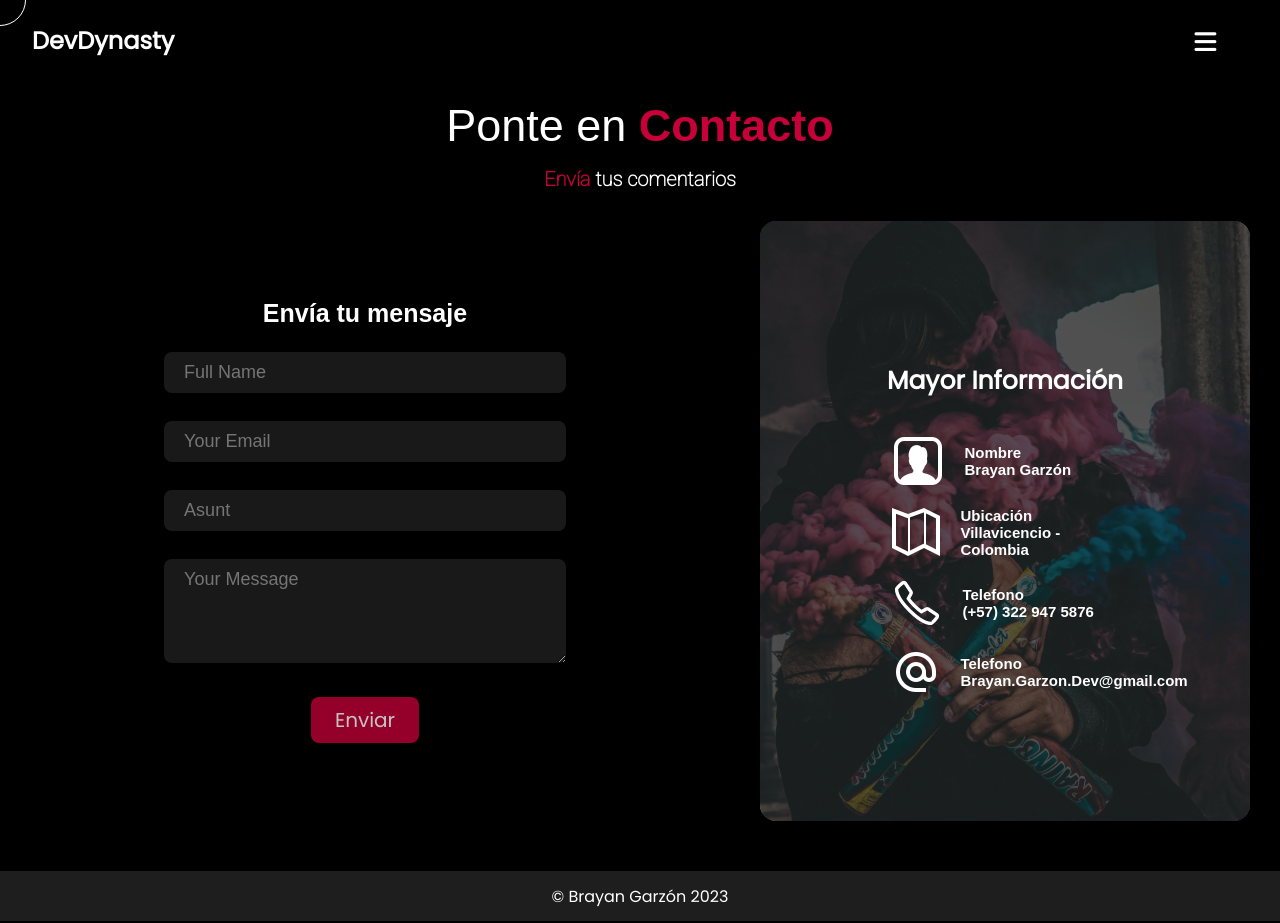
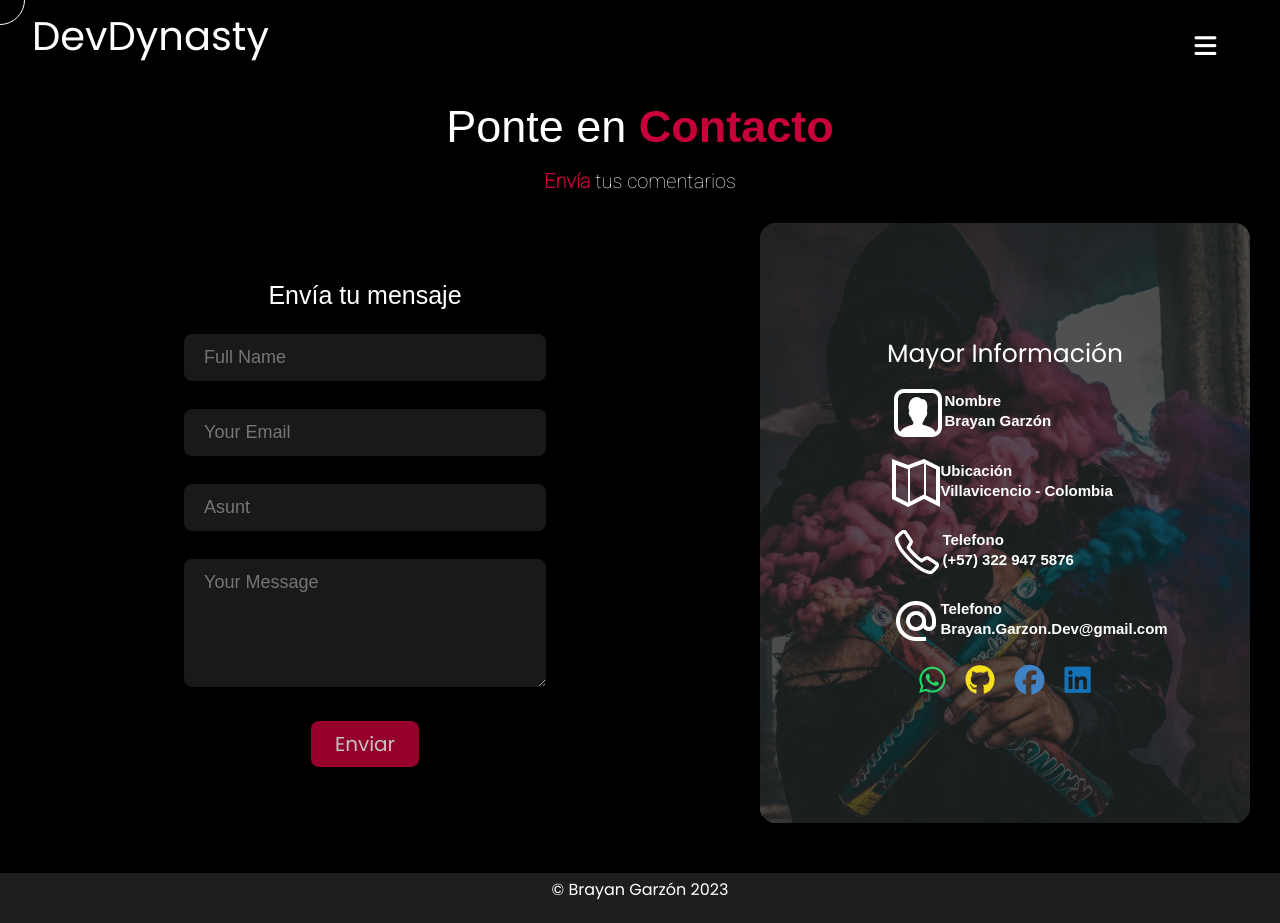
Before and after one commit to BrayanGarzon/personalWebSite, a Vue app: page /Contact in a window 1280 px wide. Built offline with nearby package versions, Linux system fonts and the light colour scheme.

Commit message:
configuracion de alertas para el formulario de contacto

```diff
--- a/index.html
+++ b/index.html
@@ -14,6 +14,8 @@
     <link class="rounded-icon" rel="icon" href="/src/assets/img/B_Icon.png" >
 
     <script src="https://kit.fontawesome.com/08a884dddc.js" crossorigin="anonymous"></script>
+
+    <link href="https://cdn.jsdelivr.net/npm/bootstrap@5.3.2/dist/css/bootstrap.min.css" rel="stylesheet" integrity="sha384-T3c6CoIi6uLrA9TneNEoa7RxnatzjcDSCmG1MXxSR1GAsXEV/Dwwykc2MPK8M2HN" crossorigin="anonymous">
     <title>PersonalWebsite</title>
   </head>
   <body>
--- a/src/components/Contact.vue
+++ b/src/components/Contact.vue
@@ -1,6 +1,37 @@
 <script>
+export default {
+  data() {
+    return {
+      mostrarAlerta: false,
+      mostrarSegundaAlerta: false,
+    };
+  },
+  methods: {
+    enviarFormulario() {
+      // Muestra la primera alerta
+      this.mostrarAlerta = true;
 
+      // Oculta la primera alerta después de 2 segundos
+      setTimeout(() => {
+        this.mostrarAlerta = false;
+
+
+        // Muestra la segunda alerta después de que se oculte la primera
+        this.mostrarSegundaAlerta = true;
+
+        // Oculta la segunda alerta después de 2 segundos
+        setTimeout(() => {
+          this.mostrarSegundaAlerta = false;
+        }, 2000); // Oculta la segunda alerta después de 2 segundos
+      }, 2000); // Oculta la primera alerta después de 2 segundos
+    },
+  },
+};
 </script>
+
+
+
+
 
 
 
@@ -15,13 +46,22 @@
 
             <div class="form">
                 <h3 class="h3Form">Envía tu mensaje</h3>
-                <form action="#" >
-                    <input id="name" type="text" placeholder="Full Name">
-                    <input id="email" type="email" placeholder="Your Email">
-                    <input id="asunto" type="text" placeholder="Asunt">
+                <form action="#" method="POST">
+                    <input id="name" type="text" placeholder="Full Name" name="name">
+                    <input id="email" type="email" placeholder="Your Email" name="email">
+                    <input id="asunto" type="text" placeholder="Asunt" name="asunto">
                     <textarea id="texto" rows="4" cols="50" placeholder="Your Message"></textarea>
-                    <component :is="'button'" class="buttonEnviar" type="submit">Enviar</component>
+
+                    <component :is="'button'" class="buttonEnviar" type="submit" @click.prevent="enviarFormulario">Enviar</component>
                 </form>
+                <!-- Alerta de Bootstrap -->
+                <div class="alert alert-danger" role="alert" v-if="mostrarAlerta">
+                ¡Formulario temporalmente fuera de servicio!
+                </div>
+                <!-- Segunda alerta de Bootstrap (oculta inicialmente) -->
+                <div class="alert alert-success" role="alert" v-if="mostrarSegundaAlerta">
+                Contáctame por medio de mis redes.
+                </div>
             </div>
             <div class="mediosContact">
                 <div class="iconos">
@@ -54,6 +94,25 @@
                             <p>Brayan.Garzon.Dev@gmail.com</p>
                         </div>
                     </div>
+
+
+                    <div class="nameIcon">
+                        <div class="iconosRedes">
+                            <a href="https://wa.link/e7gthx" target="_blank" style="text-decoration: none; color: #25d366;">
+                            <i id="whp" class="fa-brands fa-whatsapp"></i>
+                            </a>
+                            <a href="https://github.com/BrayanGarzon" target="_blank" style="text-decoration: none; color: #F7DF1E;">
+                            <i id="gith" class="fa-brands fa-github"></i>
+                            </a>
+                            <a href="https://www.facebook.com/brayan.garzon.33234/" target="_blank" style="text-decoration: none; color: #4183C4;">
+                            <i id="fcbk" class="fa-brands fa-facebook"></i>
+                            </a>
+                            <a href="https://www.linkedin.com/in/brayan-garz%C3%B3n-256475209" target="_blank" style="text-decoration: none; color: #1572B6;">
+                            <i id="link" class="fa-brands fa-linkedin"></i>
+                            </a>
+                        </div>
+                    </div>
+
                 </div>
             </div>
         </div>
@@ -93,12 +152,24 @@
         display: flex;
         flex-direction: row;
         align-items: center;
+        display: flex;
+    }
+    .mediosContact .nameIcon .iconosRedes{
+        width: 100%;
+        display: flex;
+        justify-content: center;
+        align-items: center;
         gap: 20px;
-        display: flex;
+    }
 
-
+    .mediosContact .iconos .nameIcon a i{
+         font-size: 30px;
 
     }
+    .mediosContact .iconos .nameIcon a i:hover{
+         color: white;
+    }
+
     .mediosContact .iconos .nameIcon .texto h6,p{
         margin: 0;
         padding: 0;
```
